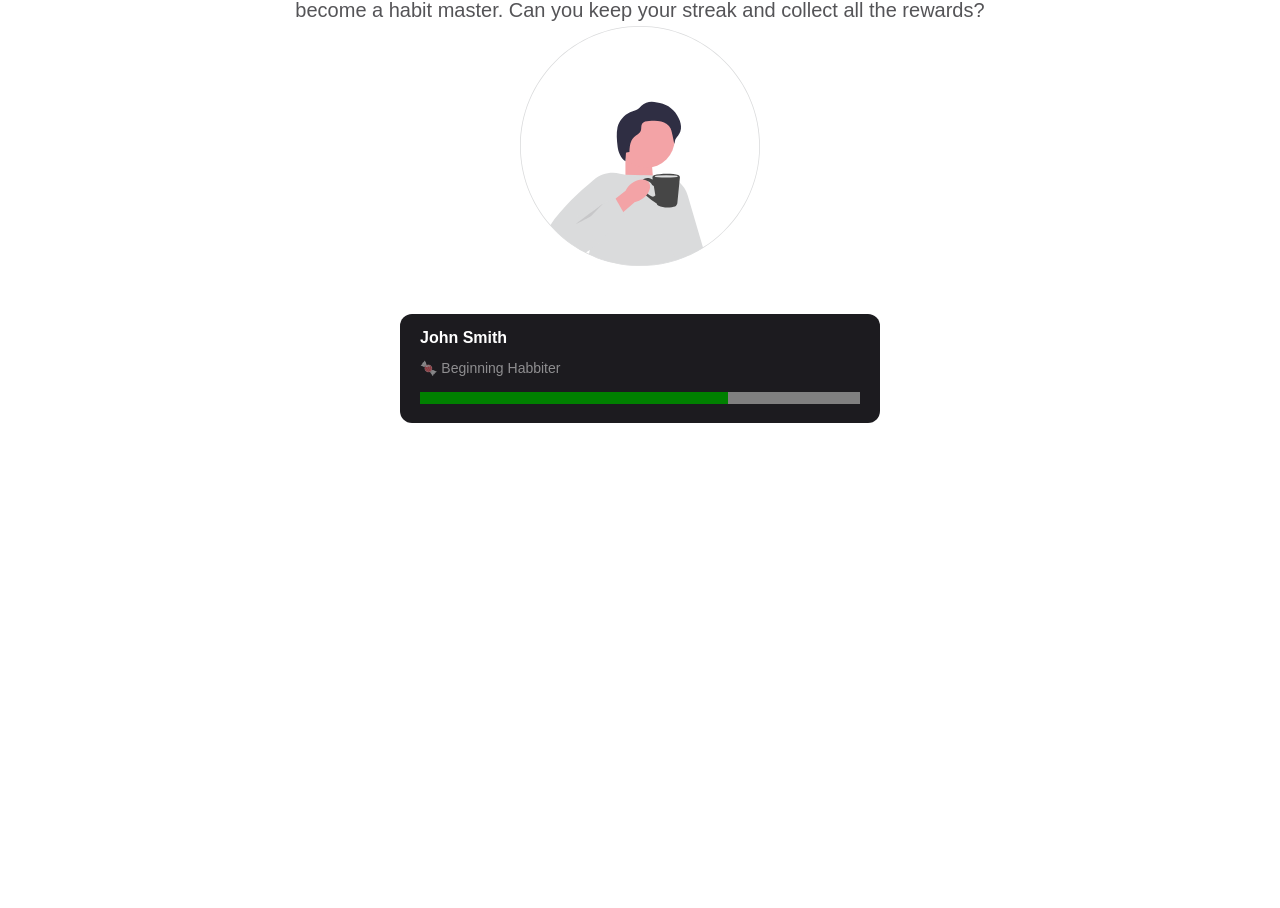
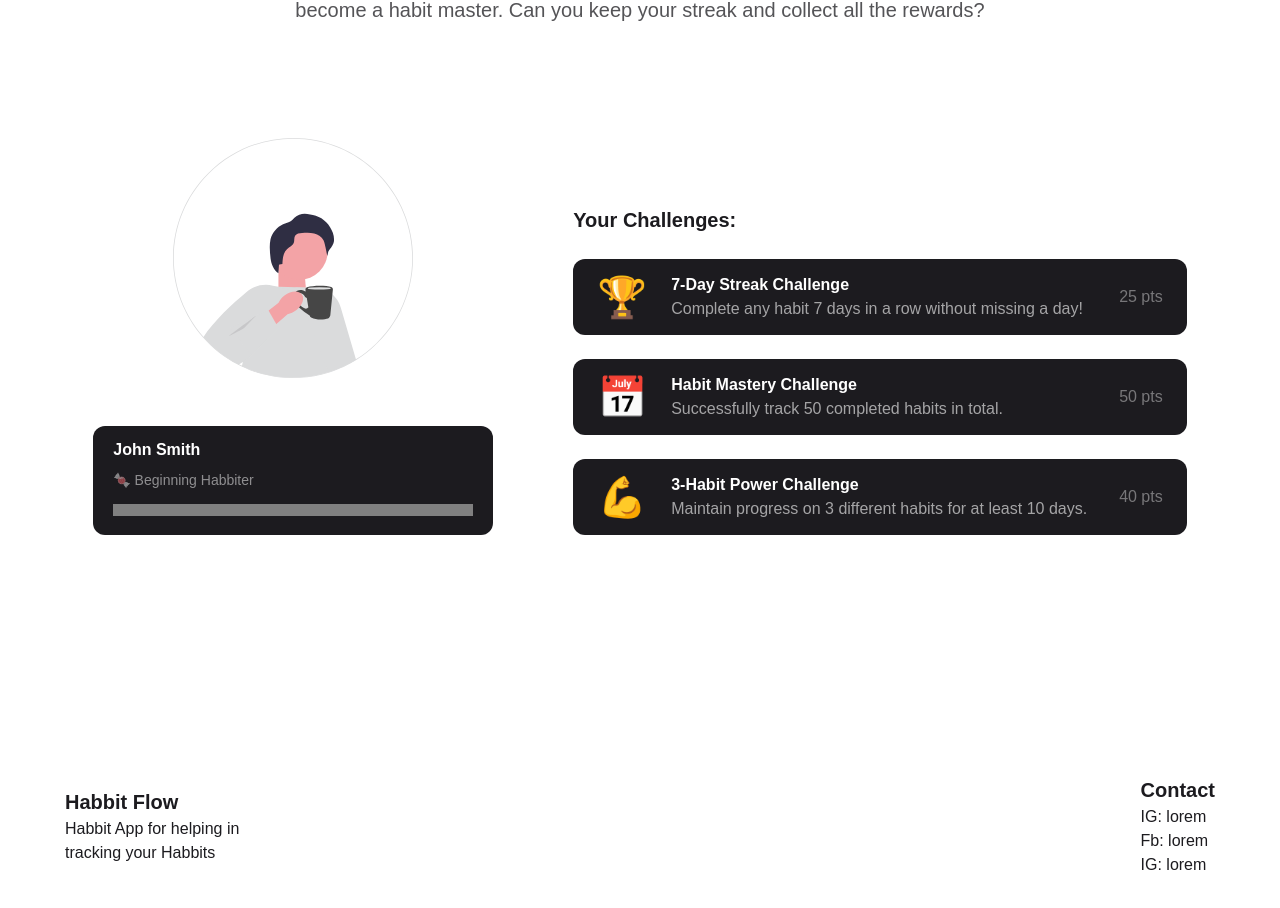
Before and after one commit to kxGeou/Habit-Flow, a React (Vite) app: page / in a window 1280 px wide. Shown: the part 1774-2682 px from the top of the page. Before the commit the page ends 2229 px from the top, so only its background shows below. Built offline with nearby package versions, Linux system fonts and the light colour scheme; no server answers.

Commit message:
Big update, Challenges footer itp

```diff
--- a/src/Components/Challenges.tsx
+++ b/src/Components/Challenges.tsx
@@ -0,0 +1,28 @@
+type ChallengeProps = {
+  expAmount: number;
+  title: string;
+  description: string;
+  icon: string;
+  onClick: any;
+};
+
+export default function Challenge({
+  expAmount,
+  title,
+  description,
+  icon,
+  onClick,
+}: ChallengeProps) {
+  return (
+    <div className="flex justify-between items-center bg-[#1C1B1F] py-2 px-6 gap-8 rounded-[12px]  cursor-pointer" onClick={onClick}>
+      <div className="flex items-center j">
+        <p className="text-[2.5rem] mr-6">{icon}</p>
+        <div className="flex flex-col">
+          <p className="text-white font-semibold">{title}</p>
+          <p className="text-white opacity-60">{description}</p>
+        </div>
+      </div>
+      <p className="text-white opacity-40 font-light">{expAmount.toString()} pts</p>
+    </div>
+  );
+}
--- a/src/Components/Footer.tsx
+++ b/src/Components/Footer.tsx
@@ -1,7 +1,20 @@
 export default function Footer() {
     return(
-        <footer>
-
+        <footer className="mt-[15rem] flex justify-between items-center">
+            <div className="flex flex-col w-[12rem]">
+                <p className="text-[20px] font-semibold">Habbit Flow</p>
+                <p>Habbit App for helping in tracking your Habbits</p>
+            </div>
+            <div>
+                <h2 className="text-[20px] font-semibold">
+                    Contact
+                </h2>
+                <ul>
+                    <li>IG: lorem</li>
+                    <li>Fb: lorem</li>
+                    <li>IG: lorem</li>
+                </ul>
+            </div>
         </footer>
     );
 }
--- a/src/Components/Motivation.tsx
+++ b/src/Components/Motivation.tsx
@@ -9,7 +9,7 @@ export default function Motivation() {
 
     return(
     <section className="flex flex-col justify-center items-center mt-[12rem]">
-        <article className="flex flex-col justify-center items-center text-center gap-4">
+        <article className="flex flex-col justify-center items-center text-center gap-4 mb-[7rem]">
             <h2 className={`text-[50px] font-semibold  leading-[120%]`}>{headerText.title}</h2>
             <p className={`opacity-75 text-[20px] leading-8 w-[50rem]`}>{headerText.desc}</p>
         </article>
--- a/src/Components/UserIcon.tsx
+++ b/src/Components/UserIcon.tsx
@@ -1,26 +1,84 @@
-import User from '../assets/user.svg';
+import User from "../assets/user.svg";
+import Challenge from "./Challenges";
+import { useState } from "react";
 
 type UserIconPrompts = {
-    expLevel?: number;
-}
+  expLevel?: number;
+};
 
-function UserBar({expLevel}: UserIconPrompts) {
-    return(
-    <div className={`flex flex-col justify-center items-center gap-12`}>
-        <img src={User} alt="minimalistic image of user" className={`w-[15rem]`}/>
-        <div className={`bg-[#1C1B1F] py-3 px-5 w-[30rem] rounded-[12px]`}>
-                <p className={`text-white font-semibold text-[16px] mb-2`}>John Smith</p>
-                <p className={`text-white opacity-50 font-normal text-[14px] mb-2`}>🍬 Beginning Habbiter</p>
-                <progress max="100" value="70" className={`h-[0.75rem] w-full`}></progress>
-        </div>
+const challenges = [
+  {
+    exp: 25,
+    title: "7-Day Streak Challenge",
+    description: "Complete any habit 7 days in a row without missing a day!",
+    icon: "🏆",
+  },
+  {
+    exp: 50,
+    title: "Habit Mastery Challenge",
+    description: "Successfully track 50 completed habits in total.",
+    icon: "📅",
+  },
+  {
+    exp: 40,
+    title: "3-Habit Power Challenge",
+    description:
+      "Maintain progress on 3 different habits for at least 10 days.",
+    icon: "💪",
+  },
+];
+
+function UserBar({ expLevel }: UserIconPrompts) {
+  return (
+    <div className="flex flex-col justify-center items-center gap-12">
+      <img src={User} alt="minimalistic image of user" className="w-[15rem]" />
+      <div className="bg-[#1C1B1F] py-3 px-5 w-[25rem] rounded-[12px]">
+        <p className="text-white font-semibold text-[16px] mb-2">John Smith</p>
+        <p className="text-white opacity-50 font-normal text-[14px] mb-2">
+          🍬 Beginning Habbiter
+        </p>
+        <progress max="200" value={expLevel} className="h-[0.75rem] w-full"></progress>
+      </div>
     </div>
-    );
+  );
 }
 
 export default function UserIcon() {
-    return(
-        <article className='w-full'>
-            <UserBar></UserBar>
-        </article>
-    );
+  const [userExp, setUserExp] = useState<number>(0);
+  const [completedChallenges, setCompletedChallenges] = useState<number[]>([]);
+
+  function handleChallengeClick(index: number, expAmount: number) {
+    if (!completedChallenges.includes(index)) {
+      setUserExp((prevExp) => Math.min(prevExp + expAmount, 200));
+      setCompletedChallenges((prev) => [...prev, index]);
+    }
+  }
+
+  return (
+    <article className="w-full flex justify-between items-end gap-[5rem]">
+      <UserBar expLevel={userExp} />
+
+      <div className="flex flex-col gap-6">
+        <p className="font-semibold text-[20px]">Your Challenges:</p>
+        {challenges.map((item, index) => {
+          const isCompleted = completedChallenges.includes(index);
+
+          return (
+            <Challenge
+              key={index}
+              expAmount={item.exp}
+              icon={isCompleted ? "✅" : item.icon}
+              title={isCompleted ? `✔ ${item.title} - Completed!` : item.title}
+              description={
+                isCompleted
+                  ? "You've already completed this challenge!"
+                  : item.description
+              }
+              onClick={isCompleted ? undefined : () => handleChallengeClick(index, item.exp)}
+            />
+          );
+        })}
+      </div>
+    </article>
+  );
 }
```
